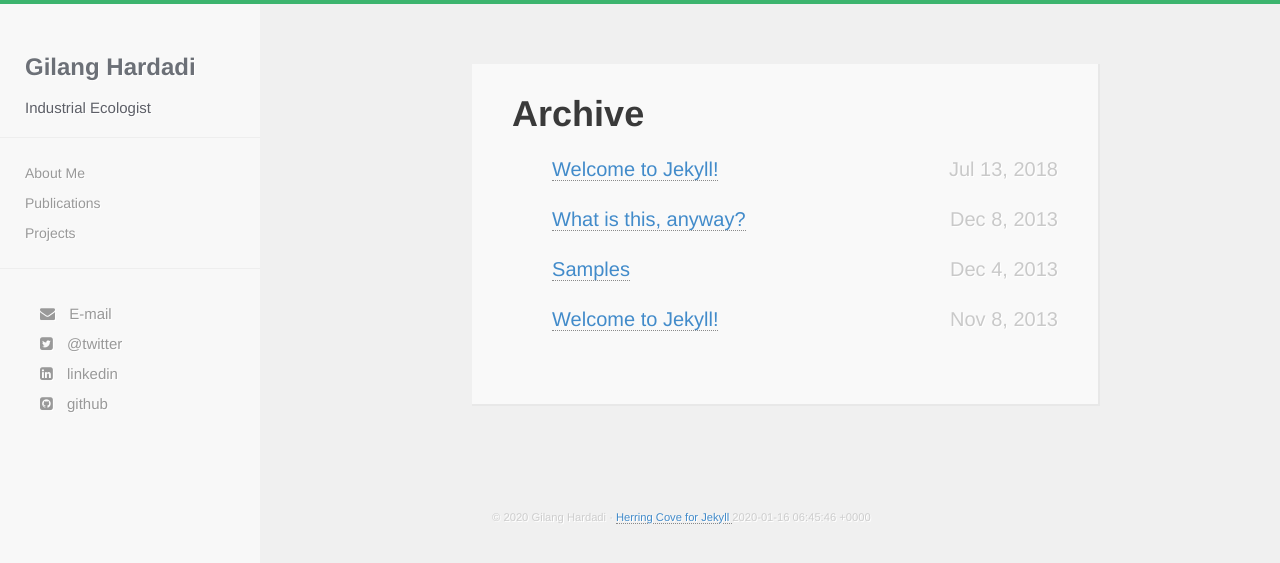
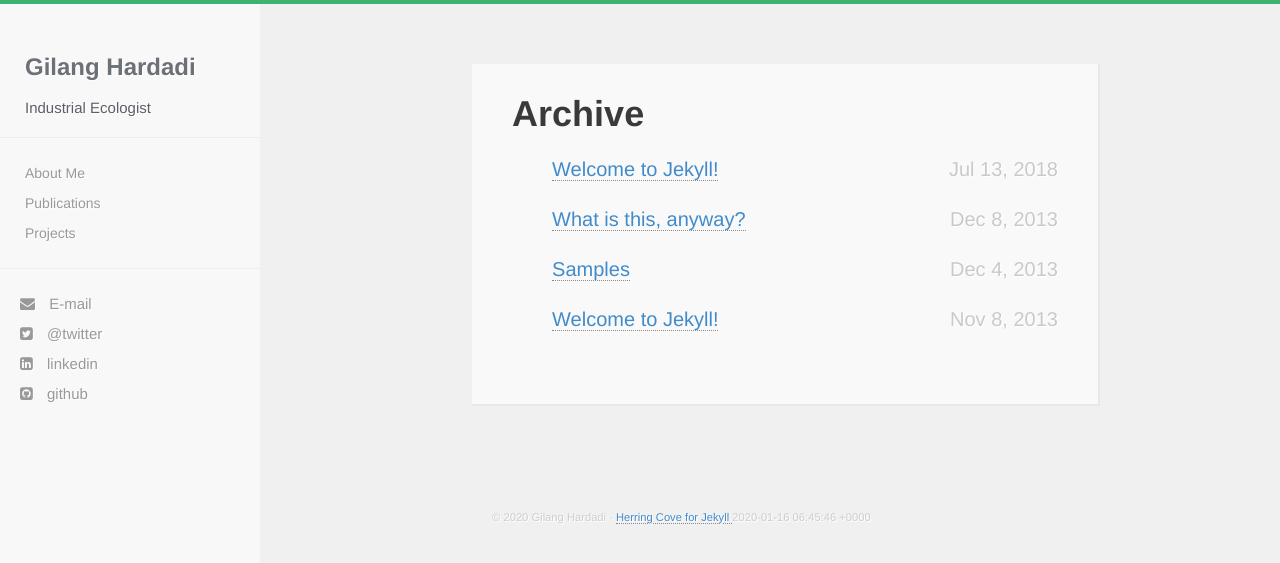
Before and after one commit to ghardadi/gilang.github.io, a Jekyll site: the page built from list.html, in a window 1280 px wide. Shown: the top 563 px of the page. Built offline with Jekyll 4.4.1, drawn with Linux system fonts in a browser that asks for light colours; nearby versions of some CDN libraries.

Commit message:
Update hc.css

```diff
--- a/css/hc.css
+++ b/css/hc.css
@@ -229,13 +229,13 @@ pre
 #social-wrapper
 {
   color:#5c646f;
-  padding:10px 0
+  padding:0px 0
 }
 
 #social-wrapper a
 {
   font-size:15px;
-  text-indent:20px
+  text-indent:10px
 }
 
 #social-wrapper li
```
